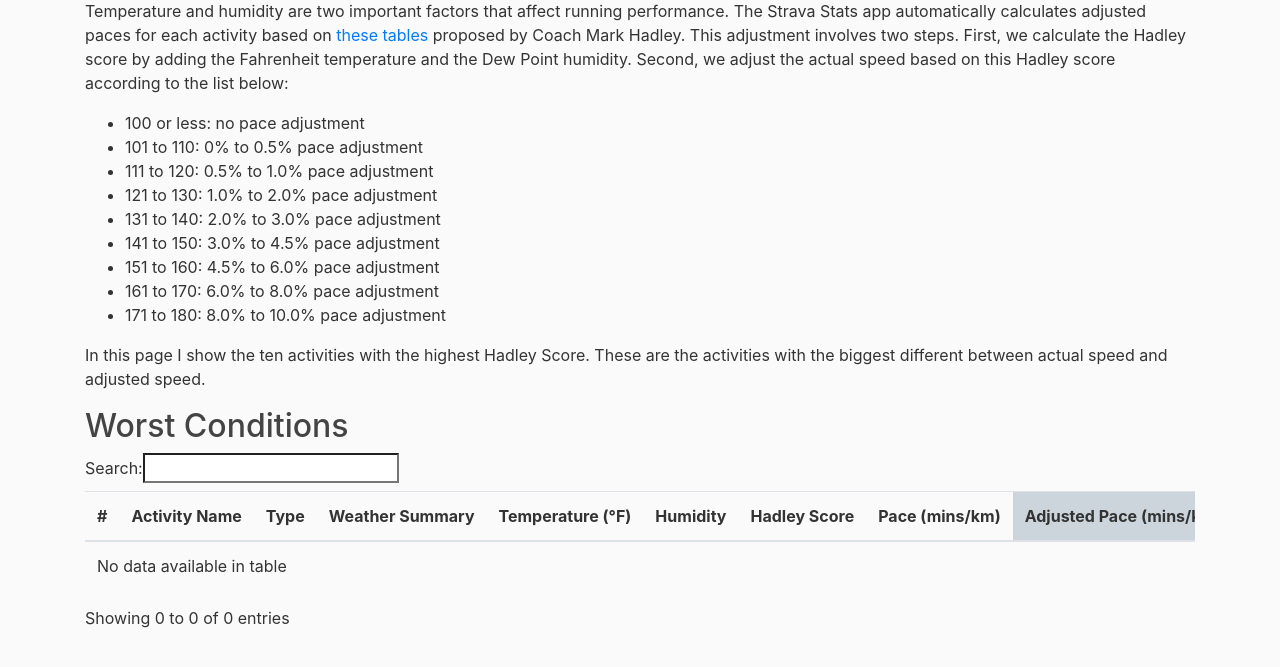
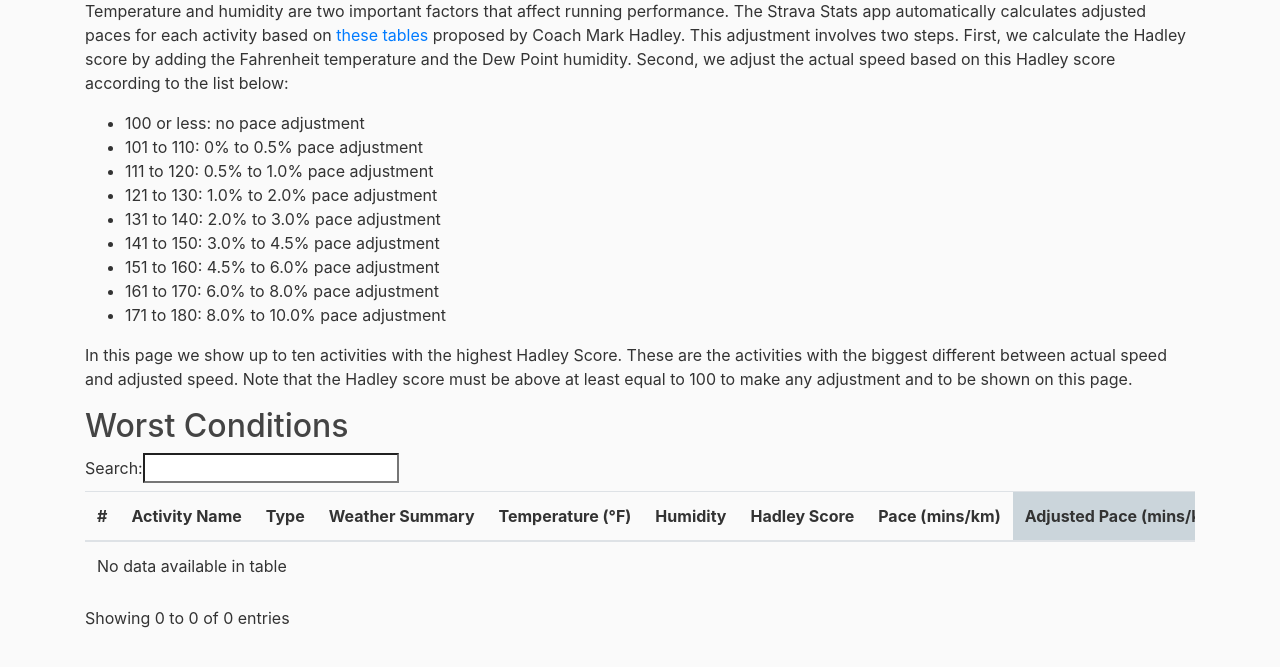
Before and after one commit to reidy-p/strava-stats, a Flask app: page /adjustedpaces in a window 1280 px wide. Shown: the part 81-748 px from the top of the page. Run offline with Flask 2, Linux system fonts and the light colour scheme; data that the repository does not hold is empty; parts of the project's set-up code (start-up, migrations or seed data) failed here and were passed over; some libraries are stand-ins or nearby versions.

Commit message:
Only show on worst conditions page if Hadley score is at least 100

```diff
--- a/stravastats/routes.py
+++ b/stravastats/routes.py
@@ -55,7 +55,7 @@ def stravastats():
 @app.route("/adjustedpaces")
 def adjusted_paces():
     results = db.session.query(Activity).order_by(Activity.hadley_score.desc()).limit(10)
-    posts = [row.__dict__ for row in results]
+    posts = [row.__dict__ for row in results if row.hadley_score >= 100]
     return render_template('adjusted_paces.html', posts=posts)
 
 @app.route("/anomalies")
--- a/stravastats/templates/adjusted_paces.html
+++ b/stravastats/templates/adjusted_paces.html
@@ -14,7 +14,7 @@ Temperature and humidity are two important factors that affect running performan
 <li>171 to 180: 8.0% to 10.0% pace adjustment</li>
 </ul>
 
-In this page I show the ten activities with the highest Hadley Score. These are the activities with the biggest different between actual speed and adjusted speed.
+In this page we show up to ten activities with the highest Hadley Score. These are the activities with the biggest different between actual speed and adjusted speed. Note that the Hadley score must be above at least equal to 100 to make any adjustment and to be shown on this page.
 </p>
 <h2>Worst Conditions</h2>
 <table id="example" class="table table-responsive">
```
Also changed, not shown: 1 other file.
